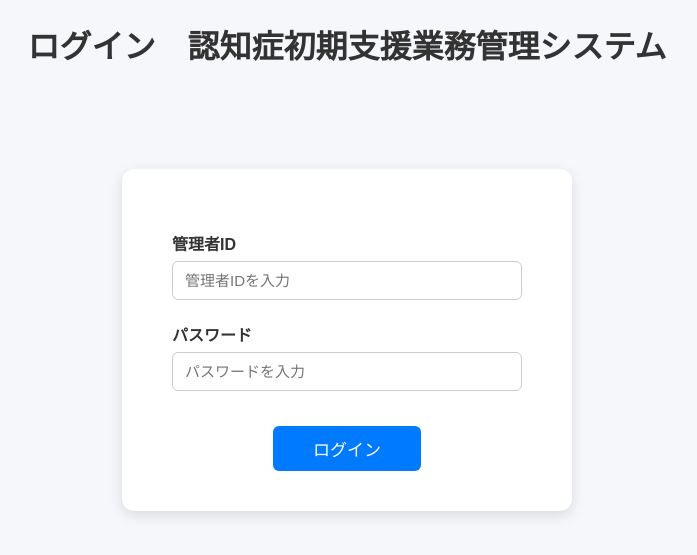
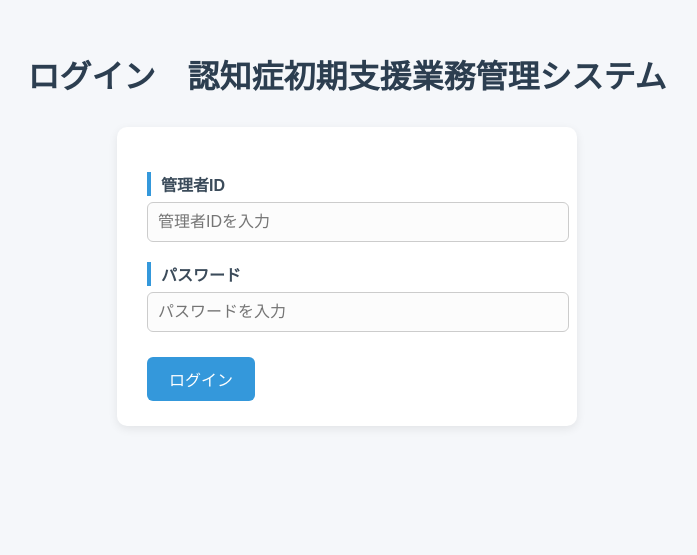
Before and after one commit to UMEZAWADAN/SD-5, a Flask app: page /login in a window 1280 px wide. Shown: the top 555 px of the page, without its empty margins (293-990 px from the left). Run offline with Flask 3, Linux system fonts and the light colour scheme.

Commit message:
ログイン画面のcss実装

```diff
--- a/static/css/login.css
+++ b/static/css/login.css
@@ -1,64 +1,55 @@
 body {
-  font-family: "Hiragino Kaku Gothic ProN", "Meiryo", sans-serif;
-  background-color: #f5f7fb;
+  font-family: "Hiragino Kaku Gothic Pro", "Meiryo", sans-serif;
+  background: #f5f7fa;
   margin: 0;
-  text-align: center;
-  color: #333;
+  padding: 30px;
 }
 
-.header {
-  background: #e8f0ff;
-  padding: 20px;
-  font-size: 26px;
-  font-weight: bold;
-  border-bottom: 3px solid #4a6cd8;
-  color: #333;
+h1 {
+  color: #2c3e50;
+  text-align: center;
+  margin-bottom: 30px;
 }
 
-.login-box {
-  display: inline-block;
-  background: #fff;
-  border-radius: 12px;
-  padding: 40px 50px;
-  margin-top: 80px;
-  text-align: left;
-  box-shadow: 0 4px 14px rgba(0, 0, 0, 0.12);
-  border: none;
-  width: 350px;
+.card {
+  background: #ffffff;
+  border-radius: 10px;
+  padding: 25px 30px;
+  margin: 0 auto 25px;
+  box-shadow: 0 3px 10px rgba(0,0,0,0.08);
+  max-width: 400px;
 }
 
 label {
   display: block;
-  margin-top: 22px;
-  font-size: 16px;
+  margin-top: 20px;
+  color: #3b4b5a;
   font-weight: bold;
-  color: #333;
+  border-left: 4px solid #3498db;
+  padding-left: 10px;
 }
 
 input {
   width: 100%;
-  padding: 10px 12px;
-  font-size: 15px;
+  padding: 10px;
   margin-top: 6px;
+  font-size: 16px;
   border-radius: 6px;
   border: 1px solid #ccc;
-  box-sizing: border-box;
-  background: #fff;
+  background: #fcfcfc;
 }
 
 button {
-  display: block;
-  margin: 35px auto 0;
-  padding: 10px 40px;
-  font-size: 17px;
+  padding: 10px 22px;
+  margin-top: 25px;
+  font-size: 16px;
+  cursor: pointer;
+  border-radius: 6px;
   border: none;
-  border-radius: 6px;
-  background-color: #007bff;
-  color: #fff;
-  cursor: pointer;
-  transition: background 0.2s;
+  background: #3498db;
+  color: white;
 }
 
 button:hover {
-  background-color: #0056b3;
+  background: #2980b9;
 }
```
